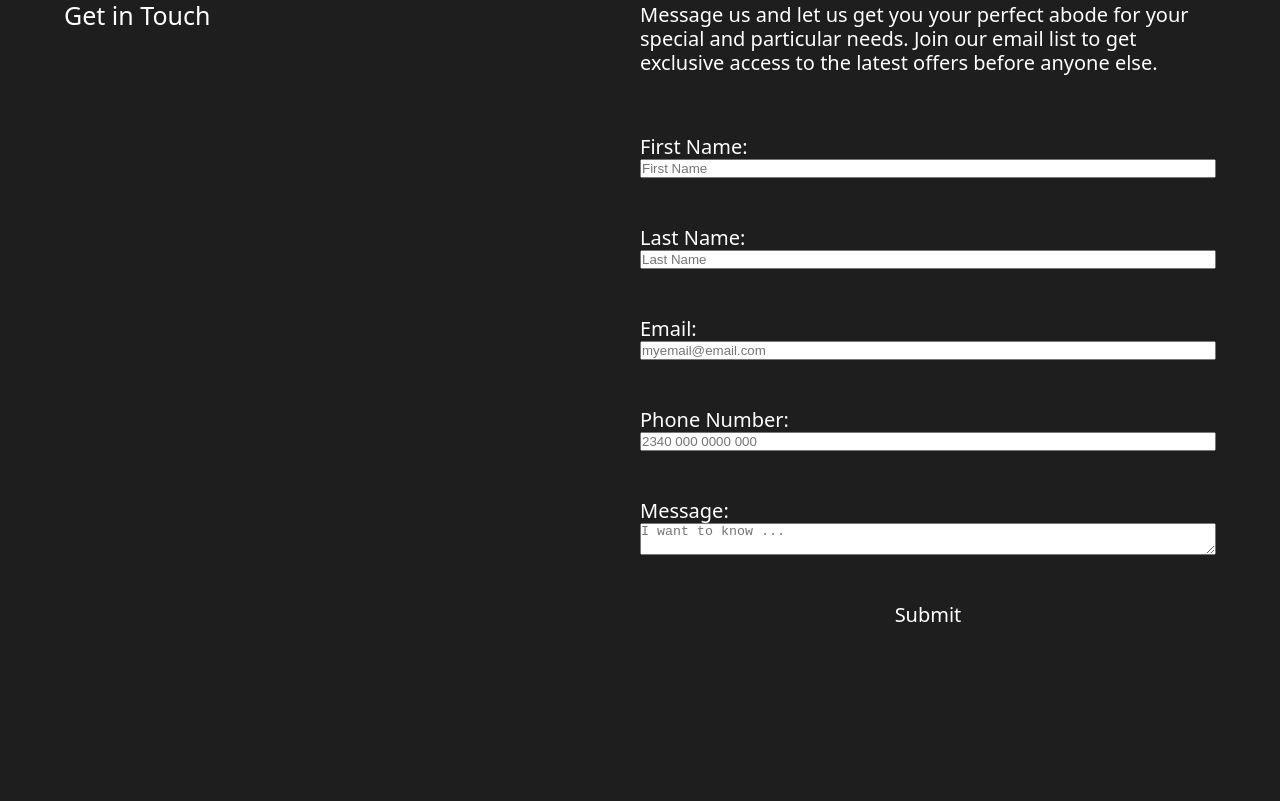
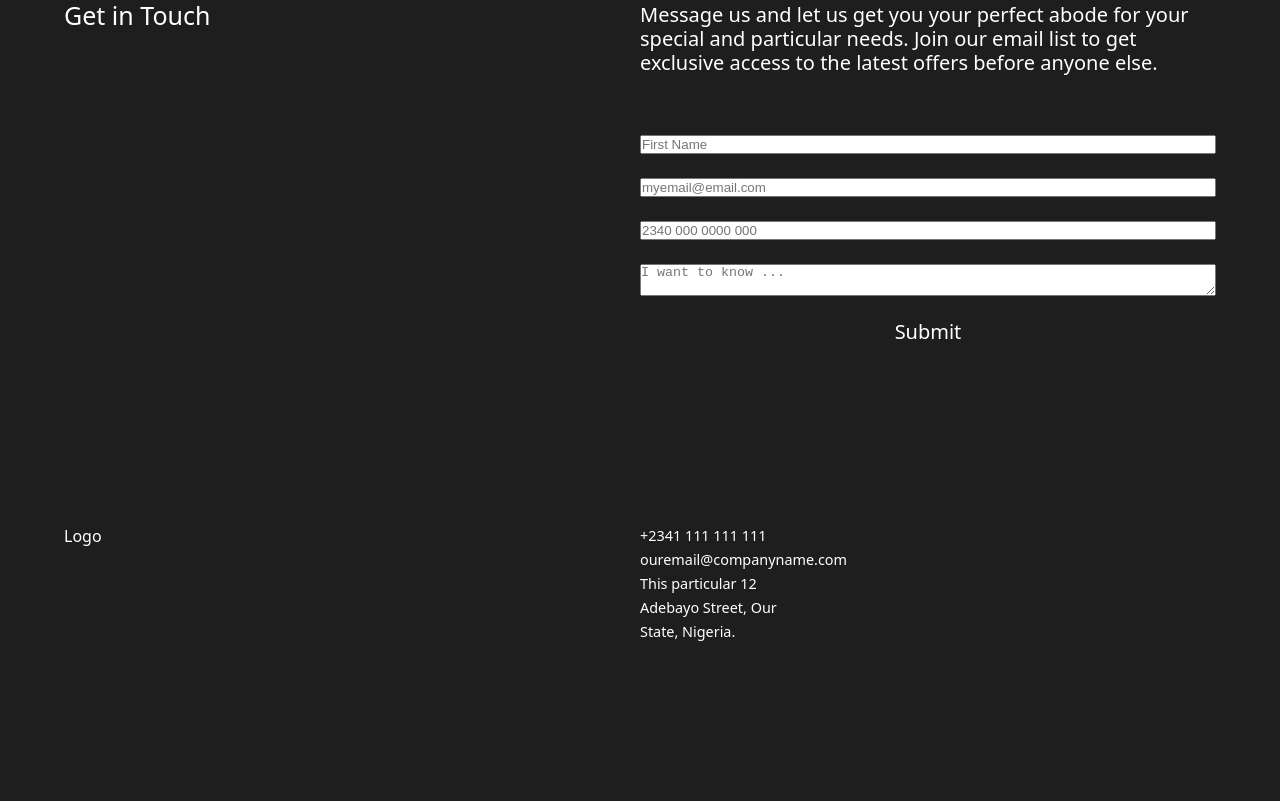
Before and after one commit to devwithgabriel/Real-Estate-Web, a plain HTML site: page index.html in a window 1280 px wide. Shown: the part 1139-1940 px from the top of the page. After the commit the page ends 1811 px from the top, so only its background shows below. Drawn offline with Linux system fonts and the light colour scheme.

Commit message:
Update index.html

```diff
--- a/index.html
+++ b/index.html
@@ -10,6 +10,8 @@
     <title>Real Estate</title>
 </head>
 <body>
+
+    <div class="hero_container">
 
         <header class="header">
 
@@ -24,13 +26,18 @@
 
             <div class="overlay"></div>
             <p class="hero--text">Nigeria Luxury Residence Hub</p>
-        <p class="hero--subtext">Living spaces, houses, offices in Abuja, Lagos,Port Harcourt and more...</p>
+            <!-- <p class="hero--subtext">Living spaces, houses, offices in Abuja, Lagos,Port Harcourt and more...</p>  -->
 
             <!-- <button class="hero--cta">Get a Consultation</button> -->
 
 
         </div>
 
+
+    </div>
+
+
+    <div class="container">
 
         <div class="who_we_are">
 
@@ -79,27 +86,27 @@
 
 
             <form action="#" method="POST" class="get_in_touch--form">
-            <label for="first-name">First Name:</label>
+                <!-- <label for="first-name">First Name:</label> -->
                 <input type="text" id="first-name" name="first-name" placeholder="First Name" required>
-            <br><br>
+                <br>
 
-            <label for="last-name">Last Name:</label>
+                <!-- <label for="last-name">Last Name:</label>
                 <input type="text" id="last-name" name="last-name" placeholder="Last Name" required>
-            <br><br>
+                <br><br> -->
 
-            <label for="email">Email:</label>
+                <!-- <label for="email">Email:</label> -->
                 <input type="email" id="email" name="email" placeholder="myemail@email.com" required>
-            <br><br>
+                <br>
 
-            <label for="phone">Phone Number:</label>
+                <!-- <label for="phone">Phone Number:</label> -->
                 <input type="tel" id="phone" name="phone" placeholder="2340 000 0000 000" required>
-            <br><br>
+                <br>
 
-            <label for="message">Message:</label>
+                <!-- <label for="message">Message:</label> -->
                 <textarea id="message" name="message" placeholder="I want to know ..." required></textarea>
-            <br><br>
+                <br>
 
-            <button type="submit">Submit</button>
+                <button type="submit" class="form--submit">Submit</button>
             </form>
 
 
@@ -131,5 +138,8 @@
 
         </footer>
 
+    </div>
+
+
 </body>
 </html>
```
Lines whose indentation alone changed are shown as unchanged.
